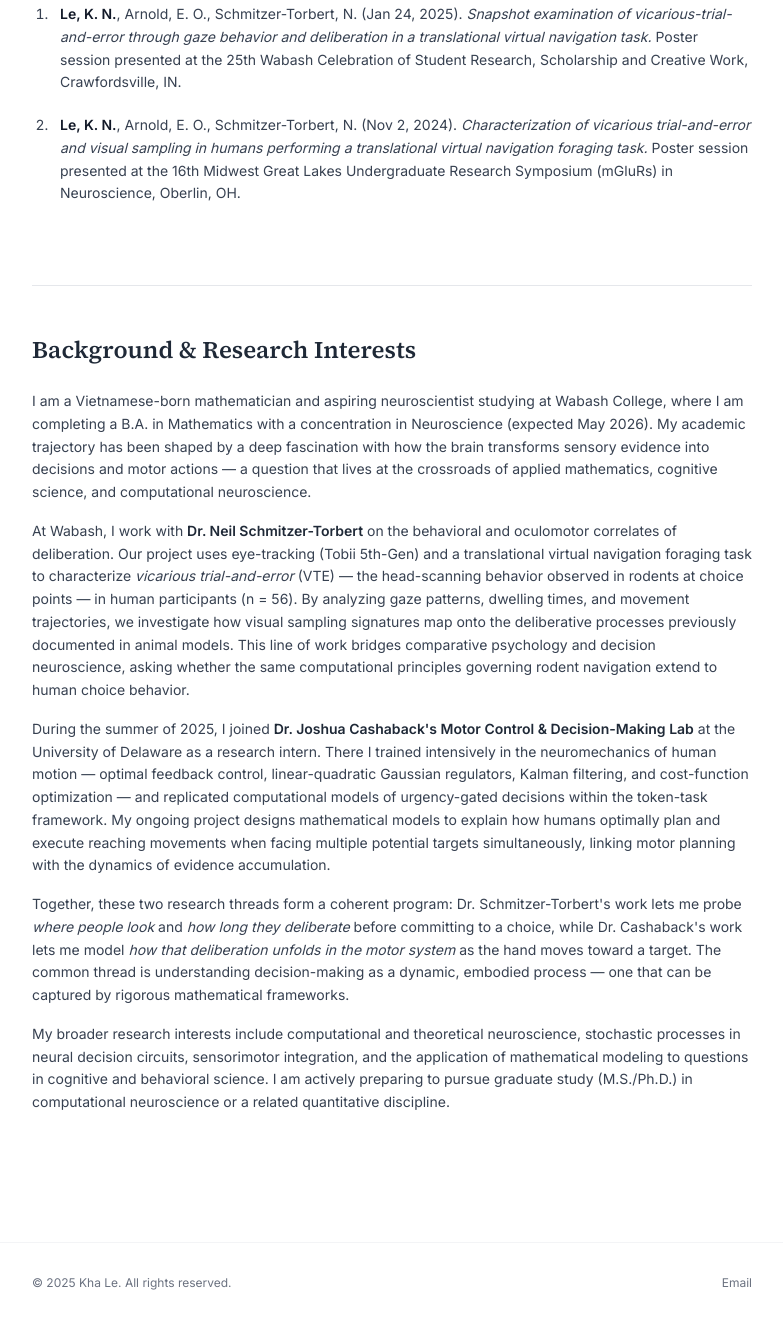
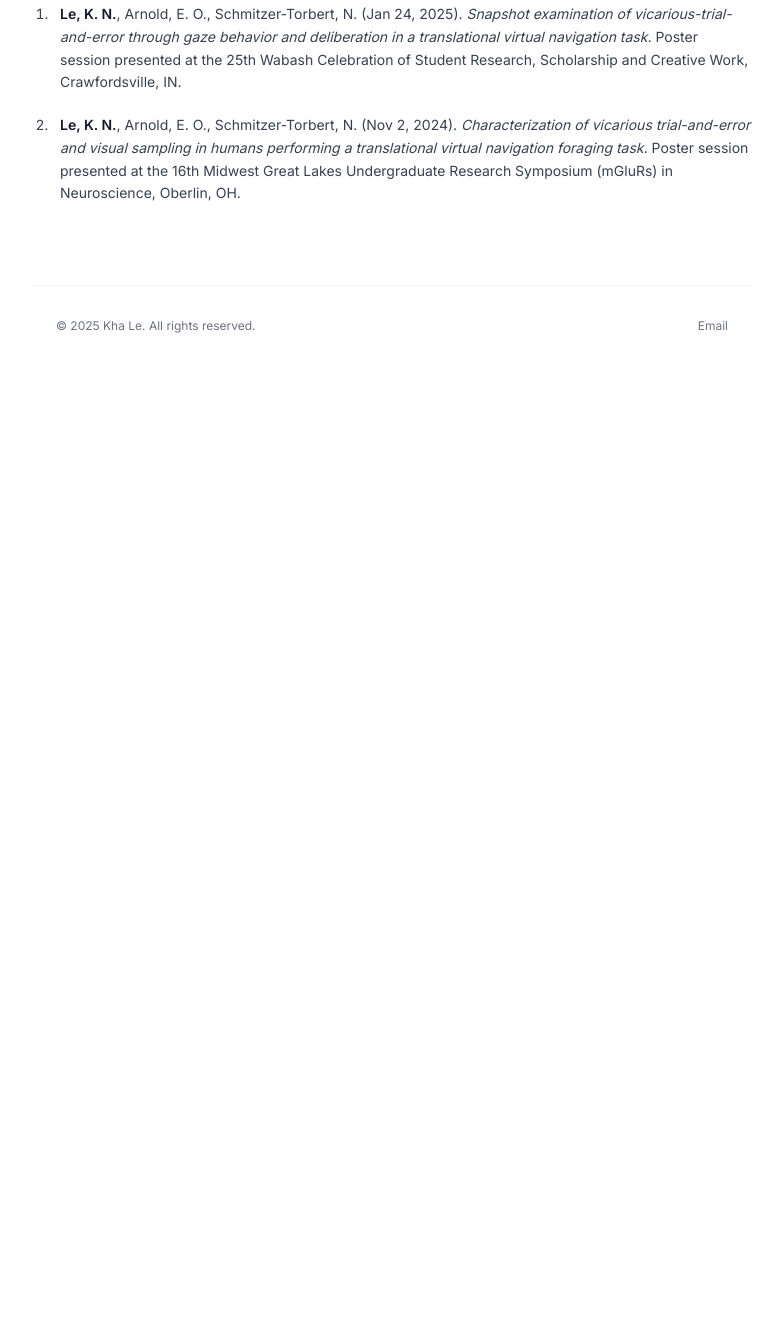
Before and after one commit to khalengoc28/Portfolio, a plain HTML site: page index.html in a window 1280 px wide. Shown: the part 1048-2371 px from the top of the page, without its empty margins (248-1031 px from the left). After the commit the page ends 1494 px from the top, so only its background shows below. Drawn offline with nearby package versions, Linux system fonts and the light colour scheme.

Commit message:
Delete background and research interests section
Removed background and research interests section from index.html.

```diff
--- a/index.html
+++ b/index.html
@@ -196,31 +196,6 @@
       </ol>
     </section>
 
-    <!-- ════════════════════════════════════════════
-         BACKGROUND & RESEARCH INTERESTS
-         ════════════════════════════════════════════ -->
-    <section class="section-divide pt-12">
-      <h2 class="text-2xl font-semibold mb-6">Background &amp; Research Interests</h2>
-      <div class="space-y-4 text-sm leading-relaxed text-gray-700">
-        <p>
-          I am a Vietnamese-born mathematician and aspiring neuroscientist studying at Wabash College, where I am completing a B.A. in Mathematics with a concentration in Neuroscience (expected May 2026). My academic trajectory has been shaped by a deep fascination with how the brain transforms sensory evidence into decisions and motor actions — a question that lives at the crossroads of applied mathematics, cognitive science, and computational neuroscience.
-        </p>
-        <p>
-          At Wabash, I work with <strong class="text-gray-800">Dr. Neil Schmitzer-Torbert</strong> on the behavioral and oculomotor correlates of deliberation. Our project uses eye-tracking (Tobii 5th-Gen) and a translational virtual navigation foraging task to characterize <em>vicarious trial-and-error</em> (VTE) — the head-scanning behavior observed in rodents at choice points — in human participants (n&nbsp;=&nbsp;56). By analyzing gaze patterns, dwelling times, and movement trajectories, we investigate how visual sampling signatures map onto the deliberative processes previously documented in animal models. This line of work bridges comparative psychology and decision neuroscience, asking whether the same computational principles governing rodent navigation extend to human choice behavior.
-        </p>
-        <p>
-          During the summer of 2025, I joined <strong class="text-gray-800">Dr. Joshua Cashaback's Motor Control &amp; Decision-Making Lab</strong> at the University of Delaware as a research intern. There I trained intensively in the neuromechanics of human motion — optimal feedback control, linear-quadratic Gaussian regulators, Kalman filtering, and cost-function optimization — and replicated computational models of urgency-gated decisions within the token-task framework. My ongoing project designs mathematical models to explain how humans optimally plan and execute reaching movements when facing multiple potential targets simultaneously, linking motor planning with the dynamics of evidence accumulation.
-        </p>
-        <p>
-          Together, these two research threads form a coherent program: Dr.&nbsp;Schmitzer-Torbert's work lets me probe <em>where people look</em> and <em>how long they deliberate</em> before committing to a choice, while Dr.&nbsp;Cashaback's work lets me model <em>how that deliberation unfolds in the motor system</em> as the hand moves toward a target. The common thread is understanding decision-making as a dynamic, embodied process — one that can be captured by rigorous mathematical frameworks.
-        </p>
-        <p>
-          My broader research interests include computational and theoretical neuroscience, stochastic processes in neural decision circuits, sensorimotor integration, and the application of mathematical modeling to questions in cognitive and behavioral science. I am actively preparing to pursue graduate study (M.S./Ph.D.) in computational neuroscience or a related quantitative discipline.
-        </p>
-      </div>
-    </section>
-
-  </main>
 
   <!-- ════════════════════════════════════════════
        FOOTER  (shared across all 3 pages)
```
